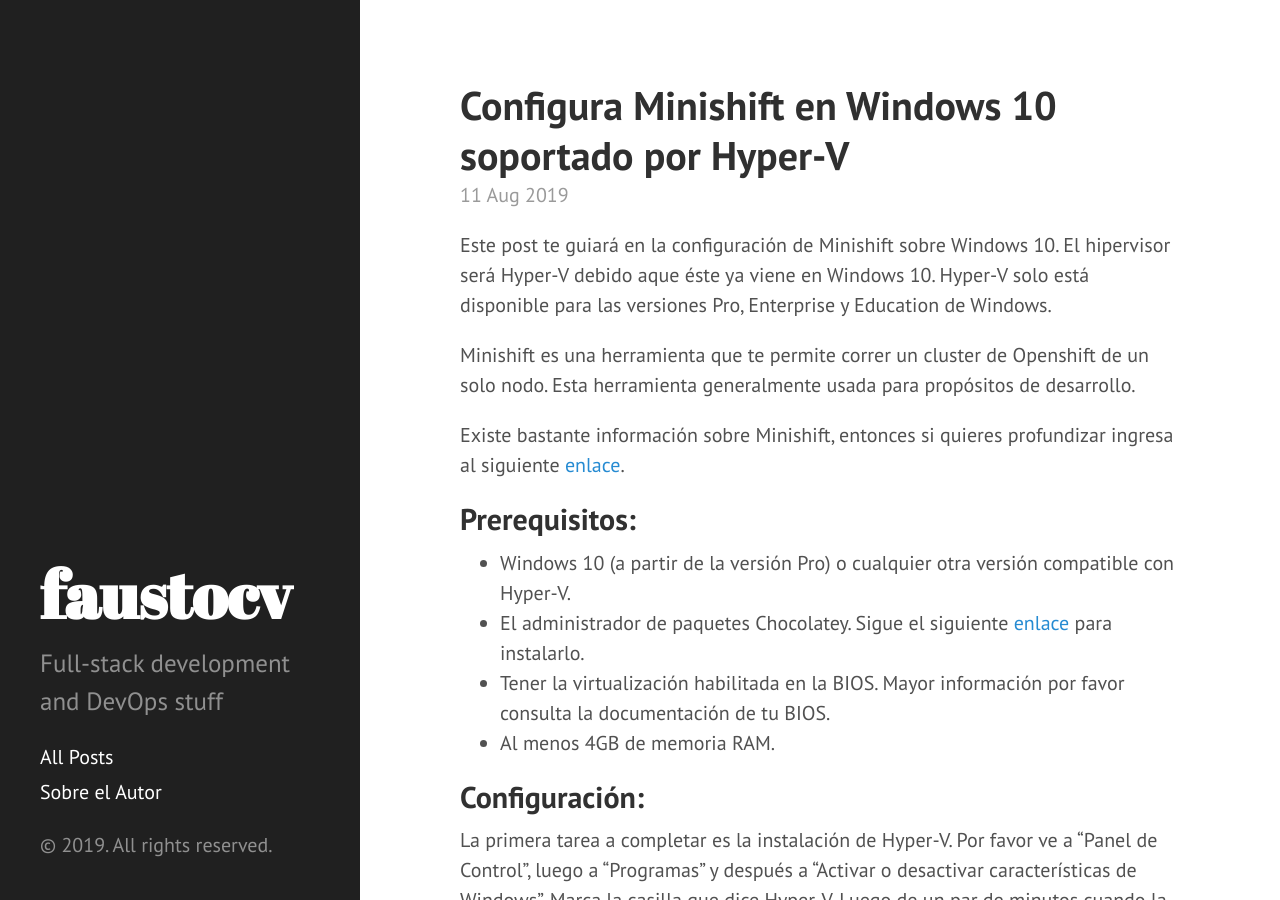
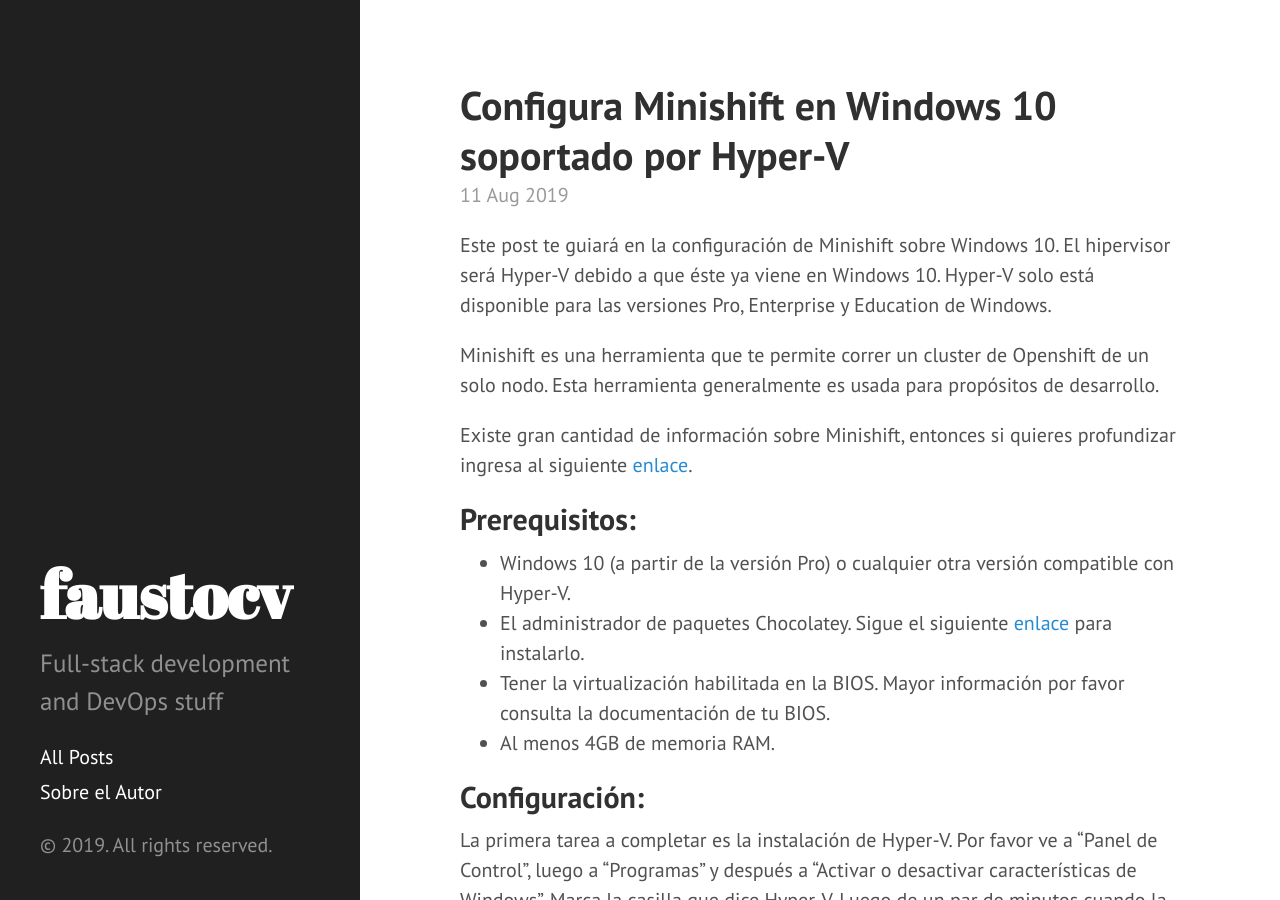
Before and after one commit to faustocv/blog, a Jekyll site: the page built from es/_posts/2019-08-11-minishift-windows-10-hyperv.markdown, in a window 1280 px wide and 900 px high. Built offline with Jekyll 4.4.1, drawn with Linux system fonts in a browser that asks for light colours; some of the changed text lies outside the part shown.

Commit message:
Some grammar fixes

````diff
--- a/es/_posts/2019-08-11-minishift-windows-10-hyperv.markdown
+++ b/es/_posts/2019-08-11-minishift-windows-10-hyperv.markdown
@@ -8,11 +8,11 @@
 
 ---
 
-Este post te guiará en la configuración de Minishift sobre Windows 10. El hipervisor será Hyper-V debido aque éste ya viene en Windows 10. Hyper-V solo está disponible para las versiones Pro, Enterprise y Education de Windows.
+Este post te guiará en la configuración de Minishift sobre Windows 10. El hipervisor será Hyper-V debido a que éste ya viene en Windows 10. Hyper-V solo está disponible para las versiones Pro, Enterprise y Education de Windows.
 
-Minishift es una herramienta que te permite correr un cluster de Openshift de un solo nodo. Esta herramienta generalmente usada para propósitos de desarrollo.
+Minishift es una herramienta que te permite correr un cluster de Openshift de un solo nodo. Esta herramienta generalmente es usada para propósitos de desarrollo.
 
-Existe bastante información sobre Minishift, entonces si quieres profundizar ingresa al siguiente [enlace](https://www.okd.io/minishift/).
+Existe gran cantidad de información sobre Minishift, entonces si quieres profundizar ingresa al siguiente [enlace](https://www.okd.io/minishift/).
 
 ## Prerequisitos:
 - Windows 10 (a partir de la versión Pro) o cualquier otra versión compatible con Hyper-V.
@@ -35,18 +35,18 @@
 
 ![Switch-Virtual-Externo](/public/img/minishift-windows-10-hyperv/external-virtual-switch.png)
 
-Además, verificar si tu máquina está conectada al switch externo. Para ello, ir a "Panel de Control", "Redes e Internet", "Centro de Redes y Recursos Compartidos". Debería existir una conexión a Internet a través de la interfaz vEthernet "External VM Switch". Debería verse algo similar a la imagen de abajo.
+Además, verificar si tu máquina está conectada al switch externo. Para ello, ir a "Panel de Control", "Redes e Internet", "Centro de Redes y Recursos Compartidos". Debería existir una conexión a Internet a través de la interfaz vEthernet "External VM Switch". De seguro debe verse algo similar a la imagen de abajo.
 
 ![Conexion-Externa](/public/img/minishift-windows-10-hyperv/external-connection.png)
 
 
-Cuarto, instalar el paquete Minishift. Esto debería hacerse desde PowerShell como Administrador.
+Cuarto, instalar el paquete Minishift. Esto debe hacerse desde PowerShell como Administrador.
 
 ```bash
 choco install minishift
 ```
 
-Quinto, configurar del driver de la VM y el switch virtual en Hyper-V. Para hacer  esto, abrir PowerShell en modo normal. Escribir las instrucciones que están abajo. Tener en cuenta que el valor "External VM Switch" es el nombre del switch virtual que ya se creó anteriormente.
+Quinto, configurar del driver de la VM y el switch virtual en Hyper-V. Para hacer esto, abrir PowerShell en modo normal. Escribir las instrucciones que están abajo. Tener en cuenta que el valor "External VM Switch" es el nombre del switch virtual que ya se creó anteriormente.
 
 ```bash
 minishift config set vm-driver hyperv
````
